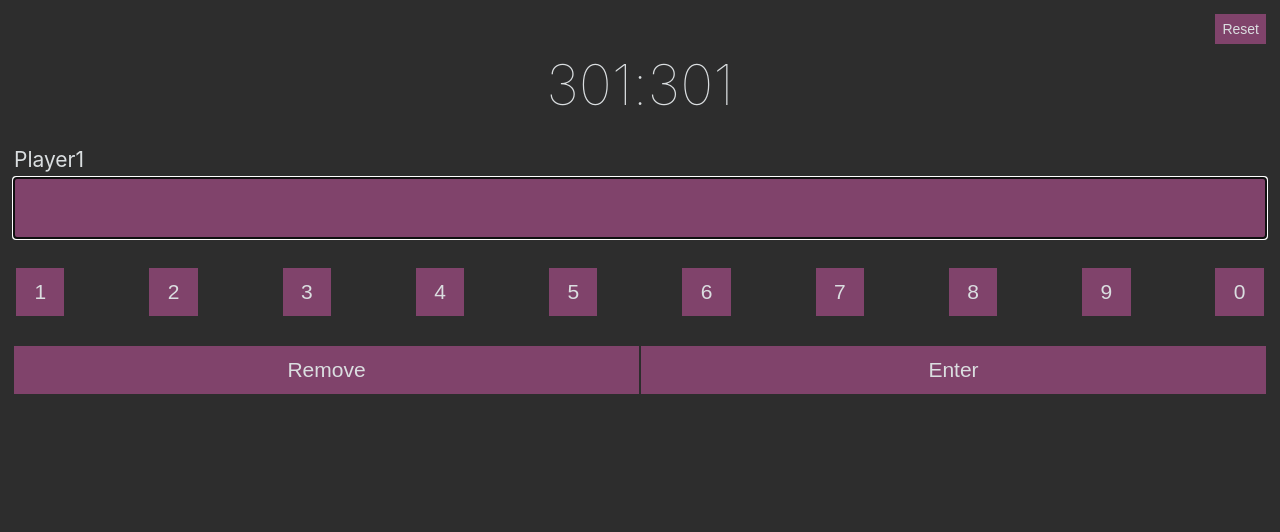
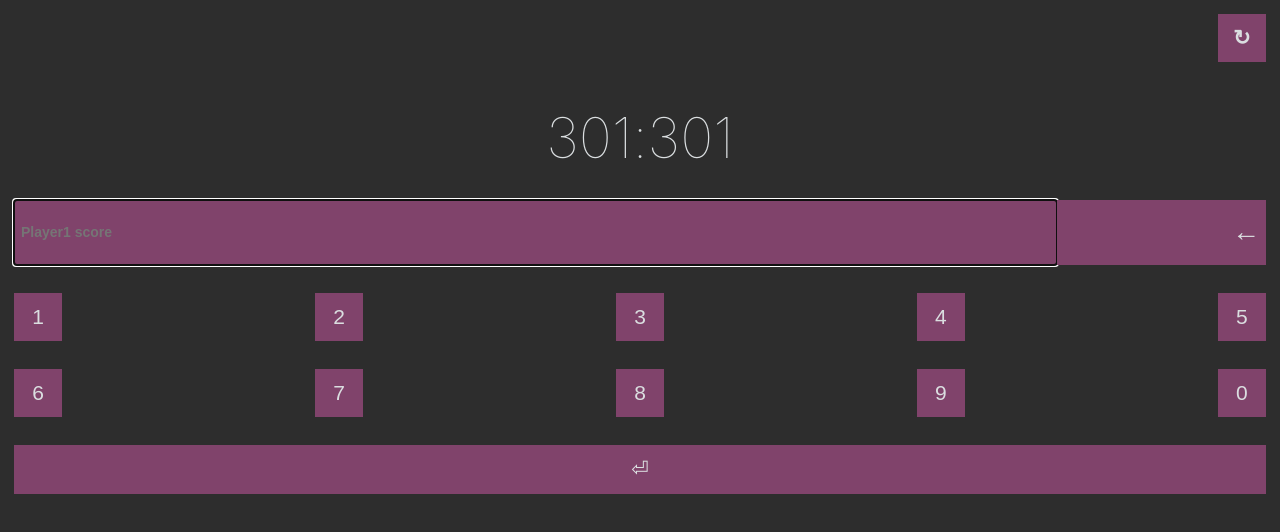
Before and after one commit to stsh89/darts-scoreboard, a React (Create React App) app: page / in a window 1280 px wide. Shown: the top 532 px of the page. Built offline with nearby package versions, Linux system fonts and the light colour scheme.

Commit message:
Update styles

```diff
--- a/src/App.css
+++ b/src/App.css
@@ -1,20 +1,11 @@
-* {
-  margin: 0;
-  padding: 0;
-  font-size: 14px;
-}
-
 .scoreboard {
-  background-color: #2d2d2d;
-  color: #dadee0;
-  min-height: 100vh;
   padding: 1em;
 }
 
 .score {
   display: flex;
   justify-content: center;
-  margin-top: 0.5em;
+  margin-top: 3em;
   font-weight: lighter;
 }
 
@@ -35,23 +26,19 @@
 
 .score-input {
   display: flex;
-  flex-direction: column;
   margin-top: 2em;
 }
 
-.score-input__label {
-  font-size: 1.5em;
-}
-
 .score-input__value {
-  padding: 0.5em;
-  font-size: 2em;
+  width: 100%;
+  padding-left: 0.5em;
+  font-size: 1em;
   border: none;
   background-image: none;
   background-color: #80436b;
   box-shadow: none;
   color: #dadee0;
-  margin-top: 0.2em;
+  font-weight: bold;
 }
 
 .game-menu {
@@ -59,20 +46,10 @@
   flex-direction: row-reverse;
 }
 
-.button-groups {
-}
-
-.number-buttons-group {
+.button-group {
   display: flex;
-  flex-wrap: wrap;
   margin-top: 2em;
   justify-content: space-between;
-}
-
-.control-buttons-group {
-  display: flex;
-  justify-content: space-between;
-  margin-top: 2em;
 }
 
 .button {
@@ -85,23 +62,25 @@
 }
 
 .button--reset {
-  padding: 0.5em;
-  font-size: 1em;
+  font-size: 1.5em;
+  font-weight: bold;
+  width: 2.3em;
+  height: 2.3em;
 }
 
 .button--number {
   width: 2.3em;
   height: 2.3em;
-  margin: 0.1em;
 }
 
 .button--remove {
   height: 2.3em;
-  width: 100%;
+  width: 20%;
+  font-size: 2em;
+  text-align: right;
 }
 
 .button--enter {
   height: 2.3em;
   width: 100%;
-  margin-left: 0.1em;
 }
--- a/src/Scoreboard.js
+++ b/src/Scoreboard.js
@@ -6,14 +6,15 @@ export default function Scoreboard() {
   const [player1ScoreList, setPlayer1ScoreList] = React.useState([])
   const [player2ScoreList, setPlayer2ScoreList] = React.useState([])
   const [turn, setTurn] = React.useState('player1')
-  const [scoreInputLabel, setScoreInputLabel] = React.useState('Player1')
+  const [scoreInputPlaceholder, setScoreInputPlaceholder] = React.useState('Player1 score')
   const [scoreInputValue, setScoreInputValue] = React.useState('')
 
   const numberButtonClick = (value) => {
     setScoreInputValue(`${scoreInputValue}${value}`)
   }
 
-  const numberButtons = [1,2,3,4,5,6,7,8,9,0].map((value) => {
+  const numberButtons = [[1,2,3,4,5],[6,7,8,9,0]].map((group, index) => {
+    const buttonGroup = group.map((value) => {
       return (
         <button
           className="button button--number"
@@ -21,6 +22,13 @@ export default function Scoreboard() {
           onClick={numberButtonClick.bind(this, value)}>
           {value}
         </button>
+      )
+    })
+
+    return (
+      <div className="button-group" key={`numberGroup-${index}`}>
+        {buttonGroup}
+      </div>
     )
   })
 
@@ -46,7 +54,7 @@ export default function Scoreboard() {
     setPlayer2Score(301)
     setPlayer2ScoreList([])
     setTurn('player1')
-    setScoreInputLabel('Player1')
+    setScoreInputPlaceholder('Player1 score')
     setScoreInputValue('')
   }
 
@@ -60,14 +68,14 @@ export default function Scoreboard() {
         player1ScoreList.push(score)
         setPlayer1ScoreList(player1ScoreList)
         setTurn('player2')
-        setScoreInputLabel('Player2')
+        setScoreInputPlaceholder('Player2 score')
         setPlayer1Score(player1Score - score)
         break
       case 'player2':
         player2ScoreList.push(score)
         setPlayer2ScoreList(player2ScoreList)
         setTurn('player1')
-        setScoreInputLabel('Player1')
+        setScoreInputPlaceholder('Player1 score')
         setPlayer2Score(player2Score - score)
         break
     }
@@ -84,7 +92,7 @@ export default function Scoreboard() {
   return (
     <div className="scoreboard">
       <div className="game-menu">
-        <button className="button button--reset" onClick={reset}>Reset</button>
+        <button className="button button--reset" onClick={reset}>&#x21bb;</button>
       </div>
       <div className="score">
         <span className="score__player1">{player1Score}</span>
@@ -92,7 +100,6 @@ export default function Scoreboard() {
         <span className="score__player2">{player2Score}</span>
       </div>
       <div className="score-input">
-        <label htmlFor="scoreInput" className="score-input__label">{scoreInputLabel}</label>
         <input
           id="scoreInput"
           type="text"
@@ -100,15 +107,14 @@ export default function Scoreboard() {
           onKeyDown={setScore}
           value={scoreInputValue}
           onChange={updateScore}
+          placeholder={scoreInputPlaceholder}
           autoFocus="on"
         />
+        <button className="button button--remove" onClick={removeButtonClick}>&larr;</button>
       </div>
-      <div className="button-groups">
-        <div className="number-buttons-group">{numberButtons}</div>
-        <div className="control-buttons-group">
-          <button className="button button--remove" onClick={removeButtonClick}>Remove</button>
-          <button className="button button--enter" onClick={enterButtonClick}>Enter</button>
-        </div>
+      {numberButtons}
+      <div className="button-group">
+        <button className="button button--enter" onClick={enterButtonClick}>&#9166;</button>
       </div>
     </div>
   )
--- a/src/index.css
+++ b/src/index.css
@@ -1,6 +1,9 @@
 body {
+  background-color: #2d2d2d;
+  color: #dadee0;
   margin: 0;
   padding: 0;
+  font-size: 14px;
   font-family: -apple-system, BlinkMacSystemFont, "Segoe UI", "Roboto", "Oxygen",
     "Ubuntu", "Cantarell", "Fira Sans", "Droid Sans", "Helvetica Neue",
     sans-serif;
```
Lines whose indentation alone changed are shown as unchanged.
